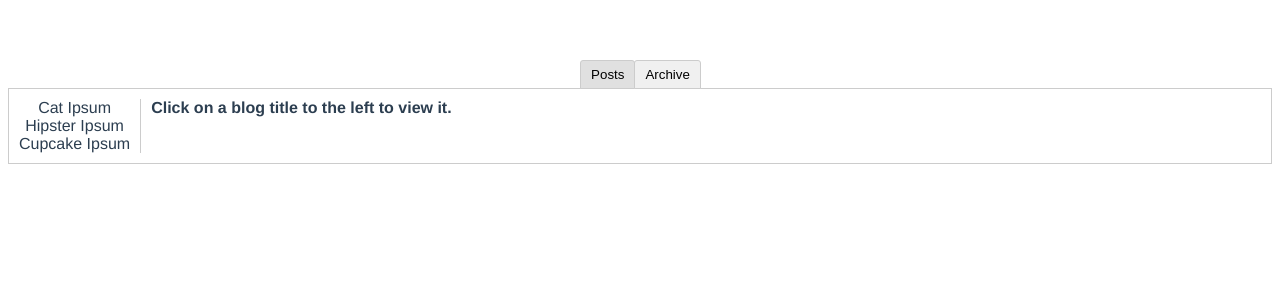
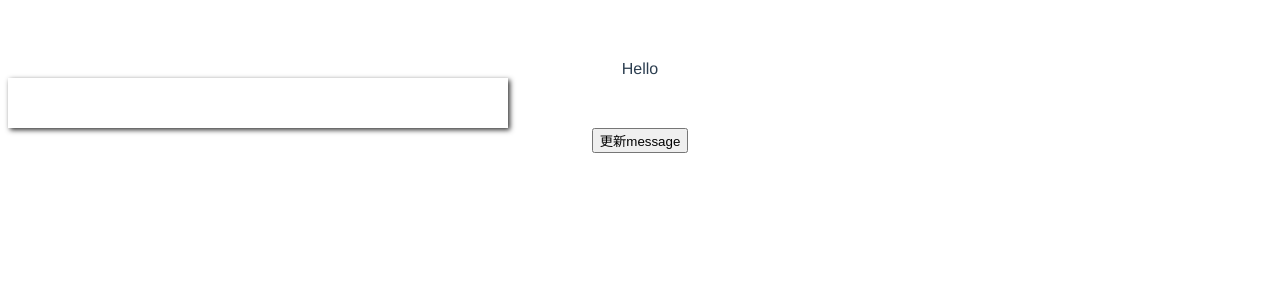
Before and after one commit to Ostaer/vue-learn, a Vue app: page / in a window 1280 px wide. Shown: the top 300 px of the page. Built offline with nearby package versions, Linux system fonts and the light colour scheme.

Commit message:
11.1-webpack

```diff
--- a/src/App.vue
+++ b/src/App.vue
@@ -1,42 +1,75 @@
 <template>
   <div id="app">
-    <button
-      v-for="tab in tabs"
-      v-bind:key="tab"
-      v-bind:class="['tab-button', { active: currentTab === tab }]"
-      v-on:click="currentTab = tab"
-    >{{ tab }}
-    </button>
-
-    <keep-alive>
-      <component
-        v-bind:is="currentTabComponent"
-        class="tab"
-      ></component>
-    </keep-alive>
+    {{ message }}
+    <br/>
+    <div class="box" ref="test"></div>
+    <div>
+      <button @click="message = 'abc'">更新message</button>
+    </div>
   </div>
 </template>
 
 <script>
-import tabPosts from '@/components/tabPosts'
-import tabArchive from '@/components/tabArchive'
 export default {
   name: 'App',
-  components: {
-    tabPosts,
-    tabArchive
-  },
   data () {
     return {
-      currentTab: 'Posts',
-      tabs: ['Posts', 'Archive']
+      message: 'Hello'
     }
   },
   computed: {
-    currentTabComponent: function () {
-      return 'tab-' + this.currentTab.toLowerCase()
+    resversedMessage: function () {
+      return this.message.split().reverse()
     }
+  },
+  methods: {
+    handler () {
+      console.log('I am handler!')
+    }
+  },
+  beforeCreate () {
+    console.log('beforeCreate钩子')
+    console.log(this) // VUe实例已经被初始化
+    console.log(this.message) // undefined 属性还未初始化
+    console.log(this.handler) // methods 还未初始化
+    console.log(this.$refs.test) // undefined  dom还未渲染
+  },
+  created () {
+    console.log('Created钩子')
+    console.log(this) // VUe实例已经被初始化
+    console.log(this.message) // Hello 属性已经初始化
+    console.log(this.handler) // methods 方法已经初始化
+    console.log(this.$refs.test) // undefined dom还未渲染
+  },
+  beforeMount () {
+    console.log('beforeMount钩子')
+    console.log(this) // VUe实例已经被初始化
+    console.log(this.message) // Hello 属性已经初始化
+    console.log(this.handler) // methods 方法已经初始化
+    console.log(this.$refs.test) // undefined dom还未渲染
+  },
+  mounted () {
+    console.log('mounted钩子')
+    console.log(this) // VUe实例已经被初始化
+    console.log(this.message) // Hello 属性已经初始化
+    console.log(this.handler) // methods 方法已经初始化
+    console.log(this.$refs.test) // <div class="box"></div> dom已经渲染完成
+  },
+  beforeUpdate () {
+    console.log('beforeUpdate钩子')
+    console.log(this) // VUe实例已经被初始化
+    console.log(this.message) // abc 属性已经更新
+    console.log(this.handler) // methods 方法已经初始化
+    console.log(this.$refs.test) // <div class="box"></div> dom已经渲染完成
+  },
+  updated () {
+    console.log('updated钩子')
+    console.log(this) // VUe实例已经被初始化
+    console.log(this.message) // abc 属性已经渲染到页面上
+    console.log(this.handler) // methods 方法已经初始化
+    console.log(this.$refs.test) // <div class="box"></div> dom已经渲染完成
   }
+
 }
 </script>
 
@@ -50,63 +83,12 @@ export default {
   color: #2c3e50;
   margin-top: 60px;
 }
-.tab-button {
-  padding: 6px 10px;
-  border-top-left-radius: 3px;
-  border-top-right-radius: 3px;
-  border: 1px solid #ccc;
-  cursor: pointer;
-  background: #f0f0f0;
-  margin-bottom: -1px;
-  margin-right: -1px;
-}
 
-.tab-button:hover {
-  background: #e0e0e0;
-}
-
-.tab-button.active {
-  background: #e0e0e0;
-}
-
-.tab {
-  border: 1px solid #ccc;
-  padding: 10px;
-}
-
-.posts-tab {
-  display: flex;
-}
-
-.posts-sidebar {
-  max-width: 40vw;
-  margin: 0;
-  padding: 0 10px 0 0;
-  list-style-type: none;
-  border-right: 1px solid #ccc;
-}
-
-.posts-sidebar li {
-  white-space: nowrap;
-  text-overflow: ellipsis;
-  overflow: hidden;
-  cursor: pointer;
-}
-
-.posts-sidebar li:hover {
-  background: #eee;
-}
-
-.posts-sidebar li.selected {
-  background: lightblue;
-}
-
-.selected-post-container {
-  padding-left: 10px;
-}
-
-.selected-post > :first-child {
-  margin-top: 0;
-  padding-top: 0;
+.box {
+  width: 500px;
+  height: 50px;
+  -moz-box-shadow: 2px 2px 5px #333333;
+  -webkit-box-shadow: 2px 2px 5px #333333;
+  box-shadow: 2px 2px 5px #333333;
 }
 </style>
--- a/src/components/tabArchive.vue
+++ /dev/null
@@ -1,13 +0,0 @@
-<template>
-  <div>Archive component</div>
-</template>
-
-<script>
-export default {
-  name: 'tabArchive'
-}
-</script>
-
-<style scoped>
-
-</style>
--- a/src/components/tabPosts.vue
+++ /dev/null
@@ -1,58 +0,0 @@
-<template>
-  <div class="posts-tab">
-    <ul class="posts-sidebar">
-      <li
-        v-for="post in posts"
-        v-bind:key="post.id"
-        v-bind:class="{ selected: post === selectedPost }"
-        v-on:click="selectedPost = post"
-      >
-        {{ post.title }}
-      </li>
-    </ul>
-    <div class="selected-post-container">
-      <div
-        v-if="selectedPost"
-        class="selected-post"
-      >
-        <h3>{{ selectedPost.title }}</h3>
-        <div v-html="selectedPost.content"></div>
-      </div>
-      <strong v-else>
-        Click on a blog title to the left to view it.
-      </strong>
-    </div>
-  </div>
-</template>
-
-<script>
-export default {
-  name: 'tabPosts',
-  data () {
-    return {
-      posts: [
-        {
-          id: 1,
-          title: 'Cat Ipsum',
-          content: '<p>Dont wait for the storm to pass, dance in the rain kick up litter decide to want nothing to do with my owner today demand to be let outside at once, and expect owner to wait for me as i think about it cat cat moo moo lick ears lick paws so make meme, make cute face but lick the other cats. Kitty poochy chase imaginary bugs, but stand in front of the computer screen. Sweet beast cat dog hate mouse eat string barf pillow no baths hate everything stare at guinea pigs. My left donut is missing, as is my right loved it, hated it, loved it, hated it scoot butt on the rug cat not kitten around</p>'
-        },
-        {
-          id: 2,
-          title: 'Hipster Ipsum',
-          content: '<p>Bushwick blue bottle scenester helvetica ugh, meh four loko. Put a bird on it lumbersexual franzen shabby chic, street art knausgaard trust fund shaman scenester live-edge mixtape taxidermy viral yuccie succulents. Keytar poke bicycle rights, crucifix street art neutra air plant PBR&B hoodie plaid venmo. Tilde swag art party fanny pack vinyl letterpress venmo jean shorts offal mumblecore. Vice blog gentrify mlkshk tattooed occupy snackwave, hoodie craft beer next level migas 8-bit chartreuse. Trust fund food truck drinking vinegar gochujang.</p>'
-        },
-        {
-          id: 3,
-          title: 'Cupcake Ipsum',
-          content: '<p>Icing dessert soufflé lollipop chocolate bar sweet tart cake chupa chups. Soufflé marzipan jelly beans croissant toffee marzipan cupcake icing fruitcake. Muffin cake pudding soufflé wafer jelly bear claw sesame snaps marshmallow. Marzipan soufflé croissant lemon drops gingerbread sugar plum lemon drops apple pie gummies. Sweet roll donut oat cake toffee cake. Liquorice candy macaroon toffee cookie marzipan.</p>'
-        }
-      ],
-      selectedPost: null
-    }
-  }
-}
-</script>
-
-<style scoped>
-
-</style>
```
